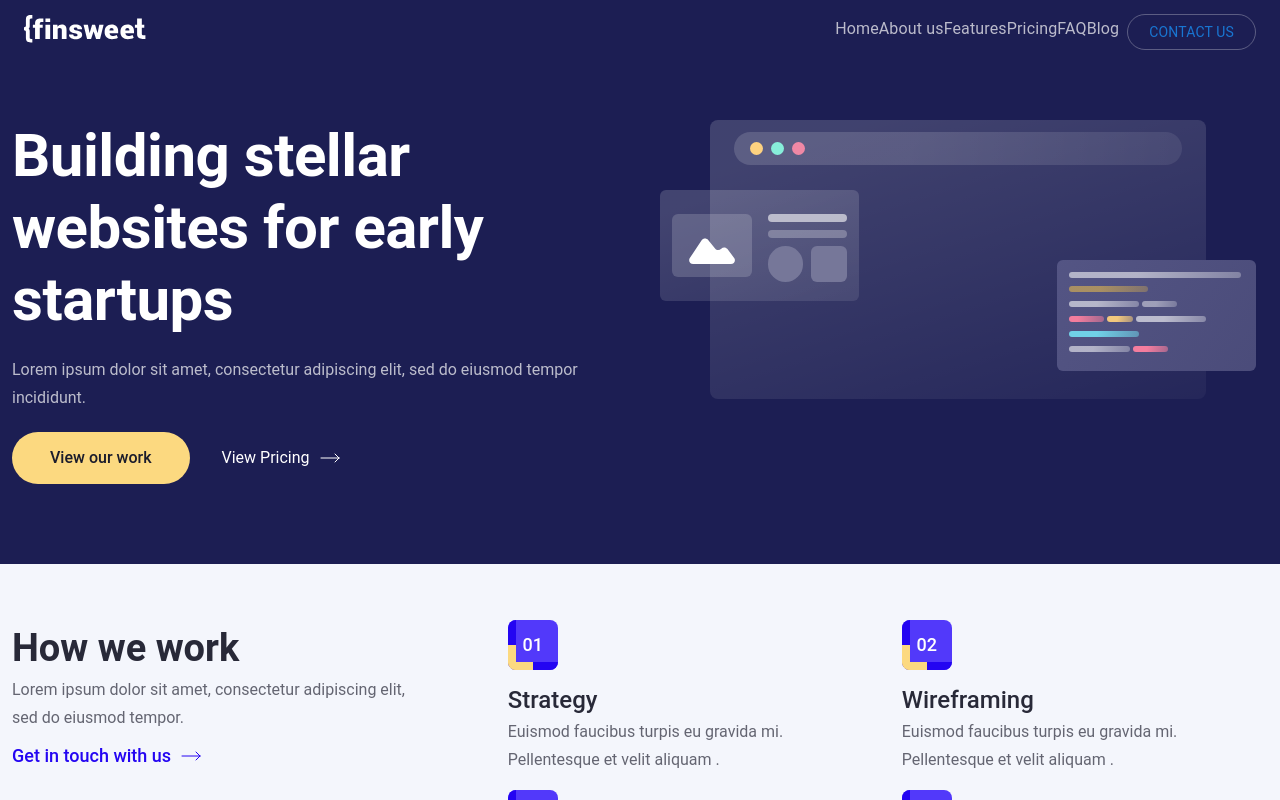
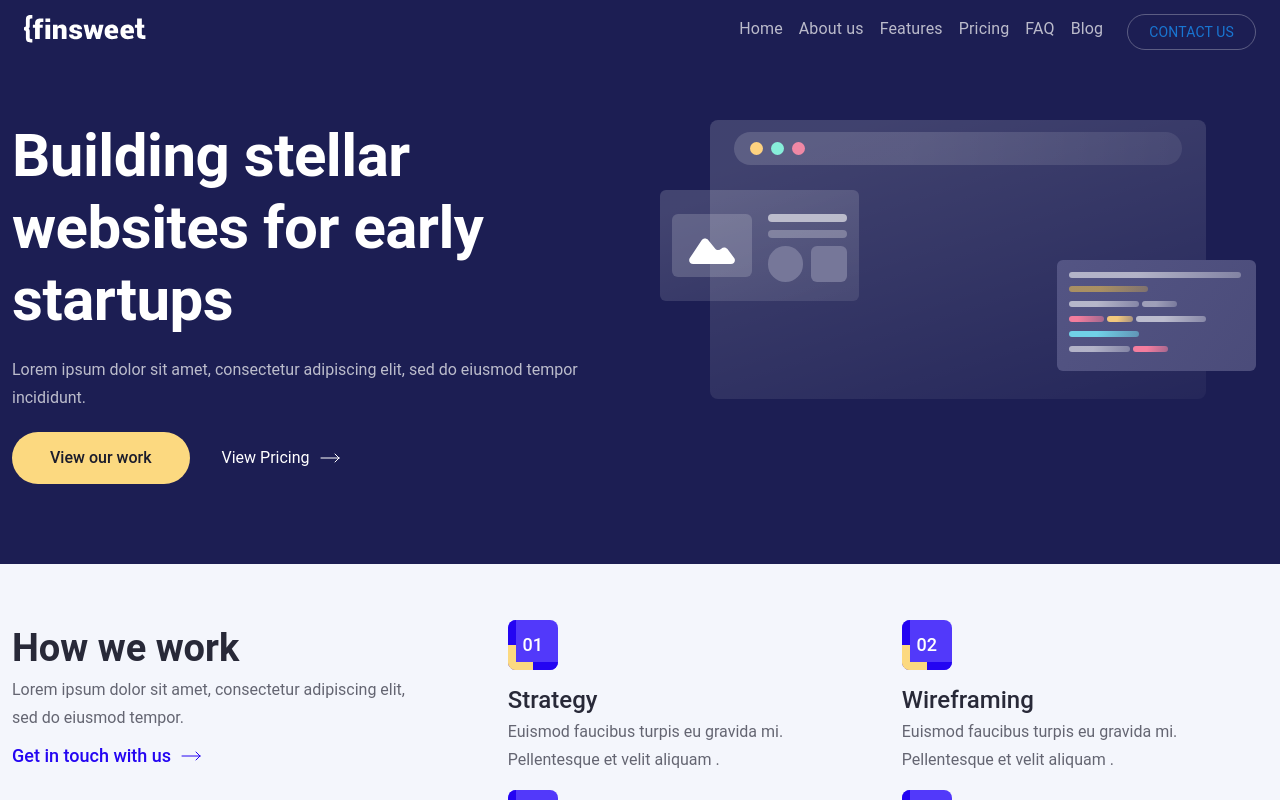
Before and after one commit to halimyusuf/finsweet-clone, a Next.js app: page / in a window 1280 px wide. Shown: the top 800 px of the page. Built offline with nearby package versions, Linux system fonts and the light colour scheme.

Commit message:
chore: moved style to inner div

```diff
--- a/components/layout/Navbar.js
+++ b/components/layout/Navbar.js
@@ -62,12 +62,10 @@ function Navbar() {
           >
             {navItems.map((page) => (
               <Link href="/" key={page.label} passHref>
-                <Typography
-                  variant="body1"
-                  gutterBottom
-                  className="mr-4 text-[#bbbbcb] cursor-pointer hover:text-white"
-                >
-                  {page.label}
+                <Typography variant="body1" gutterBottom>
+                  <div className="mr-4 text-[#bbbbcb] cursor-pointer hover:text-white">
+                    {page.label}
+                  </div>
                 </Typography>
               </Link>
             ))}
```
